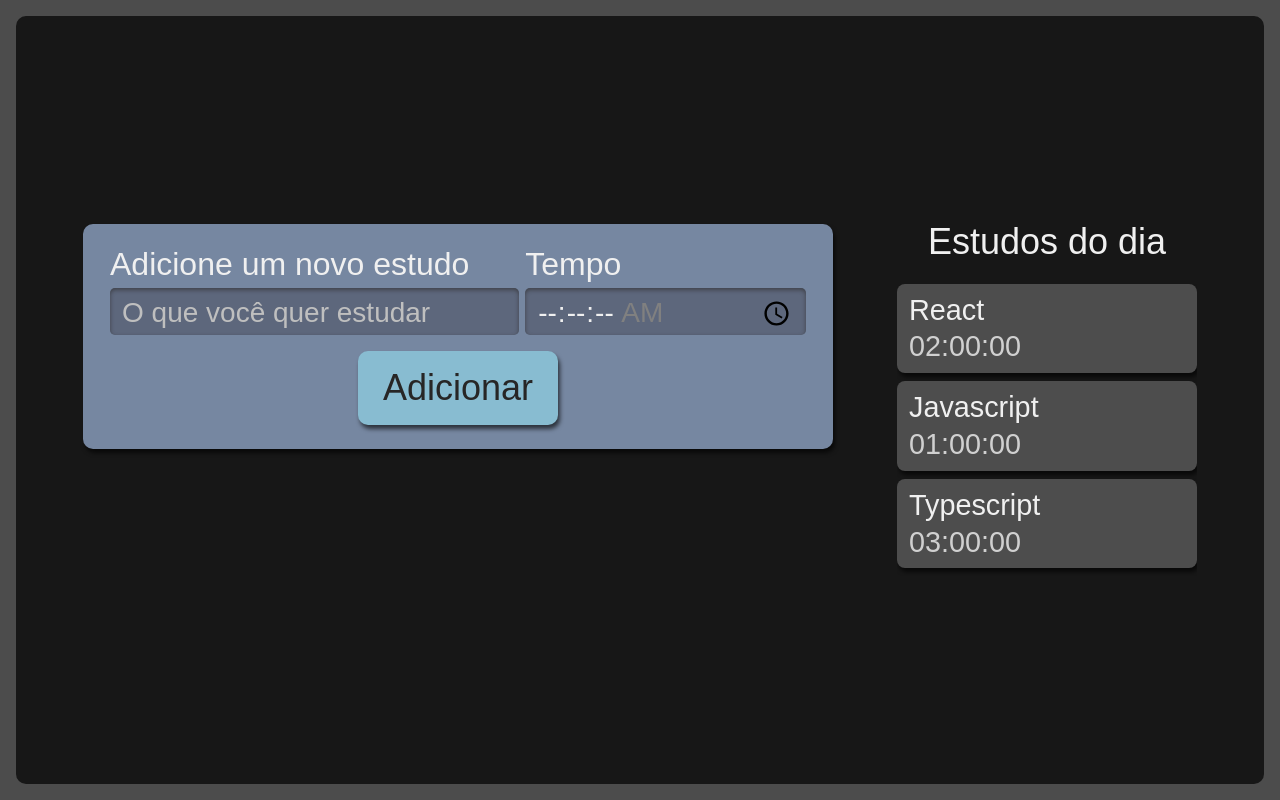
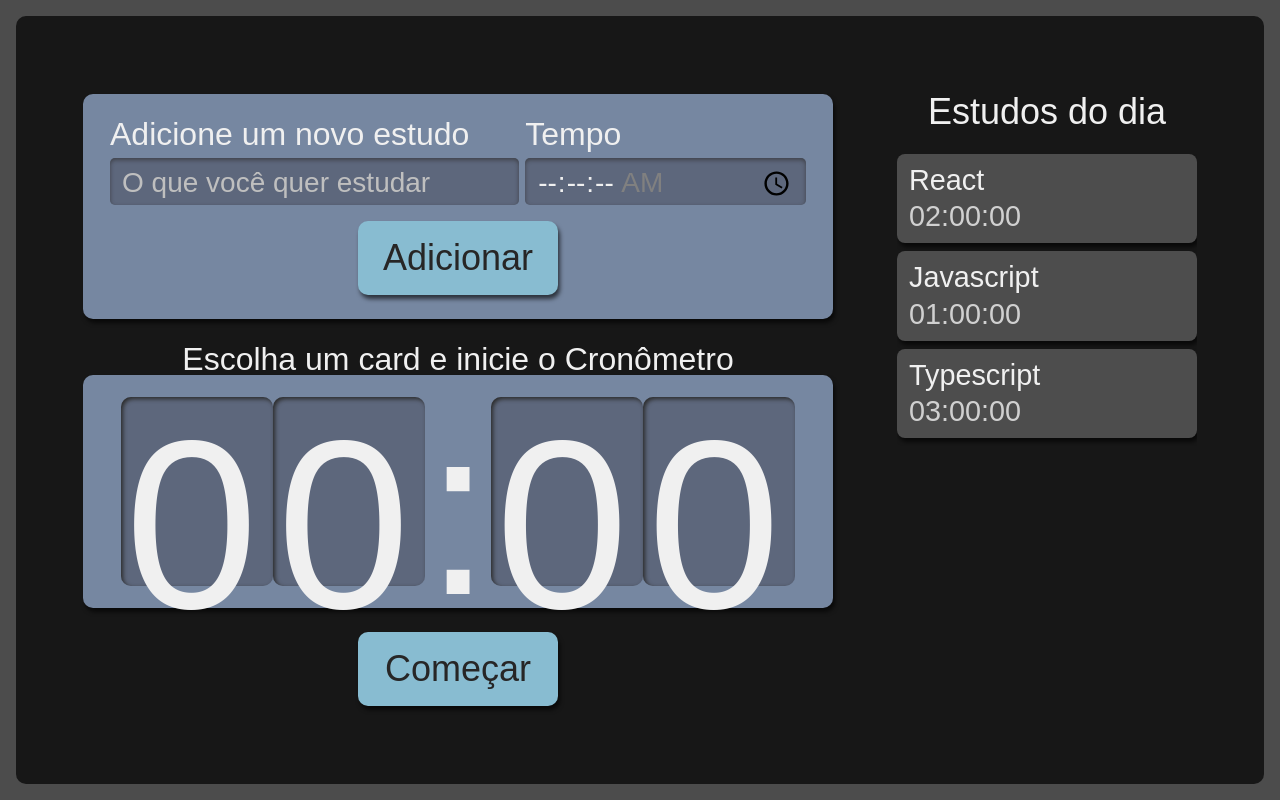
Before and after one commit to MatheusGorga/alura-studies, a React (Create React App) app: page / in a window 1280 px wide. Built offline with nearby package versions, Linux system fonts and the light colour scheme.

Commit message:
create relogio and cronometro

```diff
--- a/src/Pages/App.tsx
+++ b/src/Pages/App.tsx
@@ -2,6 +2,7 @@
 import Formulario from "../components/Form";
 import Lista from "../components/List";
 import style from "./style.module.scss";
+import Cronometro from "../components/Cronometro";
 
 function App() {
   return (
@@ -9,6 +10,7 @@
       <div className={style.AppStyle}>
         <Formulario />
         <Lista />
+        <Cronometro/>
       </div>
   );
 }
--- /dev/null
+++ b/src/components/Cronometro/Relogio/index.tsx
@@ -0,0 +1,13 @@
+import style from './style.module.scss'
+
+export default function Relogio() {
+  return (
+    <>
+      <span className={style.relogioNumero}>0</span>
+      <span className={style.relogioNumero}>0</span>
+      <span className={style.relogioDivisao}>:</span>
+      <span className={style.relogioNumero}>0</span>
+      <span className={style.relogioNumero}>0</span>
+    </>
+  )
+}
--- /dev/null
+++ b/src/components/Cronometro/Relogio/style.module.scss
@@ -0,0 +1,21 @@
+.relogioNumero {
+    background-color: #5D677C;
+    box-shadow: 2px 2px 4px #2B2B2B inset;
+    height: 3.6rem;
+    width: 3rem;
+    padding: 8px 4px;
+    border-radius: 10px;
+
+    @media screen and (min-width:1280px) {
+      height: 10.8rem;
+      width: 9rem;
+    }
+  }
+
+  .relogioDivisao {
+    height: 4.2rem;
+
+    @media screen and (min-width:1280px) {
+      height: 12.6rem;
+    }
+  }
--- /dev/null
+++ b/src/components/Cronometro/index.tsx
@@ -0,0 +1,17 @@
+import Botao from '../Button';
+import style from './style.module.scss';
+import Relogio from './Relogio';
+
+export default function Cronometro() {
+  return (
+    <div className={style.cronometro}>
+      <p className={style.titulo}>Escolha um card e inicie o Cronômetro</p>
+      <div className={style.relogioWrapper}>
+        <Relogio />
+      </div>
+      <Botao>
+        Começar
+      </Botao>
+    </div>
+  )
+}
--- /dev/null
+++ b/src/components/Cronometro/style.module.scss
@@ -0,0 +1,59 @@
+.cronometro {
+    display: flex;
+    flex-direction: column;
+    align-items: center;
+    grid-area: cronometro;
+
+    .relogioWrapper {
+      align-items: center;
+      background-color: #7687A1;
+      border-radius: 10px;
+      box-shadow: 2px 4px 4px #0000009F;
+      box-sizing: border-box;
+      display: flex;
+      font-size: 5rem;
+      justify-content: center;
+      margin-bottom: 24px;
+      padding: 16px 12px;
+      width: 100%;
+    }
+
+    .titulo {
+      font-size: 2rem;
+    }
+
+    button {
+      background-color: #88bcd1;
+      border-radius: 10px;
+      box-shadow: 2px 4px 4px #0000009F;
+      color: #272626;
+      cursor: pointer;
+      font-size: 1.25rem;
+      padding: 16px;
+      width: 150px;
+
+      &:active {
+        background-color: #7CA6B7;
+        box-shadow: 2px 2px 4px #0000009F inset;
+        cursor: auto;
+      }
+    }
+
+    @media screen and (min-width:1280px) {
+
+      .relogioWrapper{
+        font-size: 15rem;
+      }
+
+      p {
+        font-size: 2rem;
+      }
+
+      button {
+        grid-column-start: span 2;
+        justify-self: center;
+        width: 200px;
+        font-size: 2.25rem;
+      }
+    }
+  }
```
